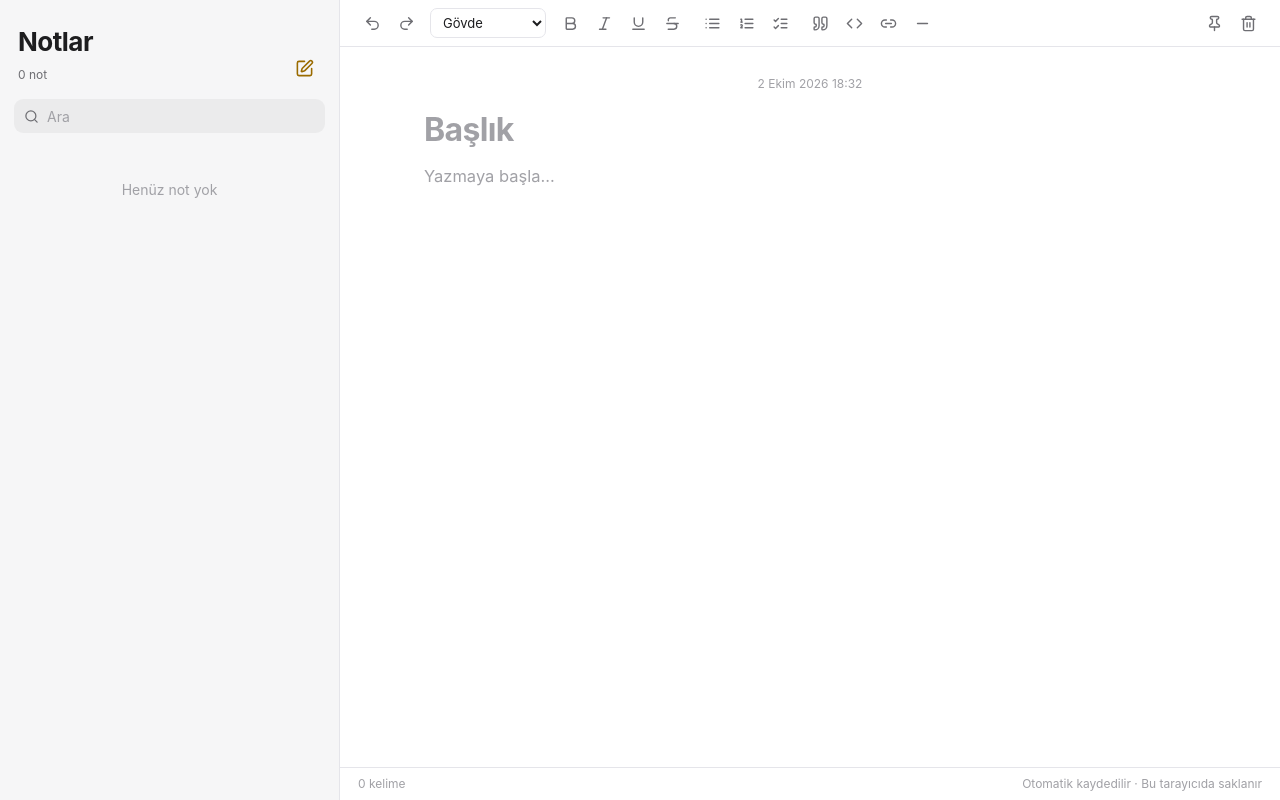
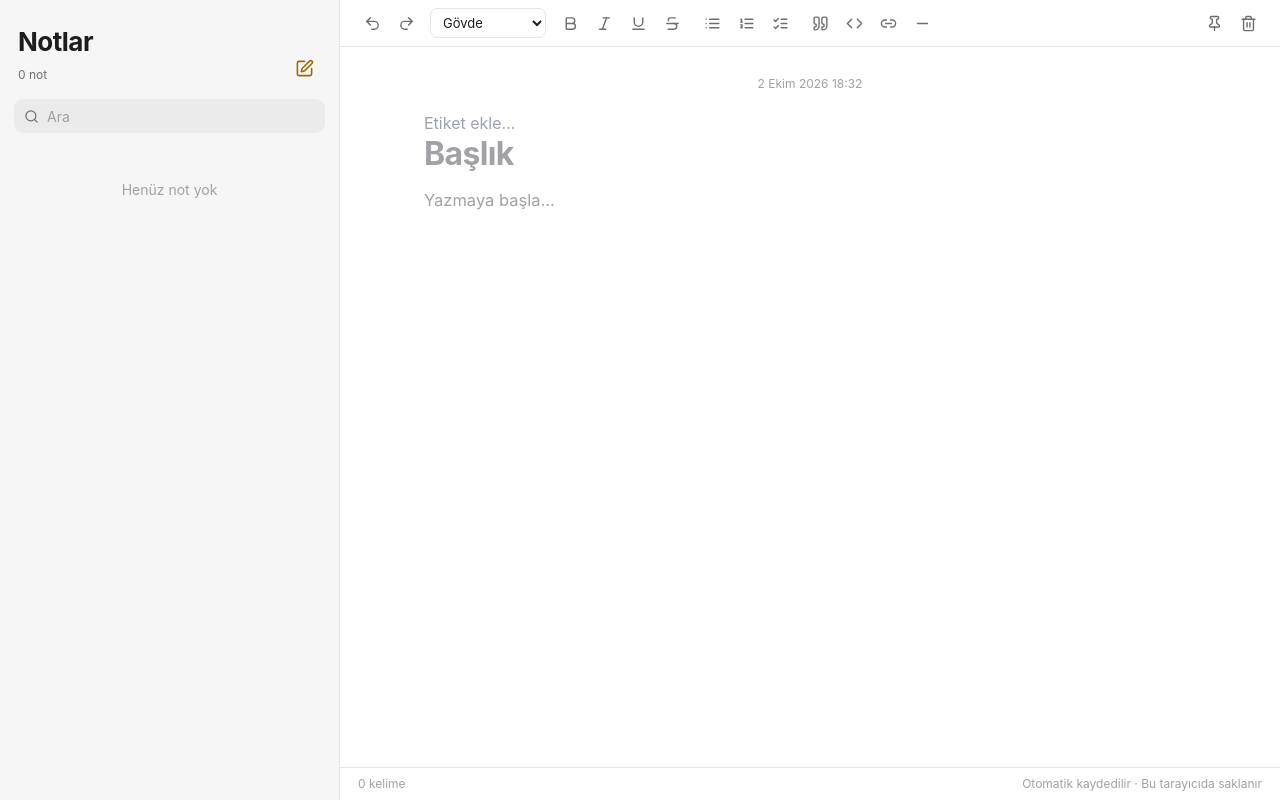
Before and after one commit to enesscigdem/devpilot-sprintboard, a React (Vite) app: page / in a window 1280 px wide. Both pictures are taken after a click on the button "Yeni not". Built offline with nearby package versions, Linux system fonts and the light colour scheme.

Commit message:
devpilot: Not modeline etiket desteği ekle
DevPilot-Execution: c0611e96-bac3-4d45-afaf-e5f881c8bc64

```diff
--- a/src/components/NoteEditor.tsx
+++ b/src/components/NoteEditor.tsx
@@ -1,13 +1,13 @@
 import { useCallback, useEffect, useRef, useState } from "react";
 import {
   Bold, Italic, Underline, Strikethrough, List, ListOrdered, ListChecks, Quote, Code, Link2, Minus,
-  Pin, PinOff, Trash2, Undo2, Redo2,
+  Pin, PinOff, Trash2, Undo2, Redo2, X,
 } from "lucide-react";
 import { formatFullDate, sanitizeHtml, wordCount, type Note } from "@/lib/notes";
 
 type Props = {
   note: Note;
-  onChange: (patch: { title?: string; html?: string }) => void;
+  onChange: (patch: { title?: string; html?: string; tags?: string[] }) => void;
   onTogglePin: () => void;
   onDelete: () => void;
 };
@@ -30,12 +30,14 @@ export default function NoteEditor({ note, onChange, onTogglePin, onDelete }: Pr
   const [block, setBlock] = useState("P");
   const [confirmDelete, setConfirmDelete] = useState(false);
   const [words, setWords] = useState(() => wordCount(note.html));
+  const [tagInput, setTagInput] = useState("");
 
   // Not değişince editör içeriğini yükle; yazarken içerik kullanıcıdadır.
   useEffect(() => {
     if (bodyRef.current) bodyRef.current.innerHTML = note.html;
     setWords(wordCount(note.html));
     setConfirmDelete(false);
+    setTagInput("");
     if (!note.title && !note.html) titleRef.current?.focus();
     // eslint-disable-next-line react-hooks/exhaustive-deps
   }, [note.id]);
@@ -166,6 +168,21 @@ export default function NoteEditor({ note, onChange, onTogglePin, onDelete }: Pr
     }
   };
 
+  const handleAddTag = (rawTag: string) => {
+    const trimmed = rawTag.trim().replace(/^#+/, "").trim();
+    if (!trimmed) return;
+    const currentTags = note.tags ?? [];
+    if (!currentTags.includes(trimmed)) {
+      onChange({ tags: [...currentTags, trimmed] });
+    }
+    setTagInput("");
+  };
+
+  const handleRemoveTag = (tagToRemove: string) => {
+    const currentTags = note.tags ?? [];
+    onChange({ tags: currentTags.filter((t) => t !== tagToRemove) });
+  };
+
   const onPaste = (event: React.ClipboardEvent<HTMLDivElement>) => {
     event.preventDefault();
     const html = event.clipboardData.getData("text/html");
@@ -227,6 +244,40 @@ export default function NoteEditor({ note, onChange, onTogglePin, onDelete }: Pr
           <time className="editor-date" dateTime={new Date(note.updatedAt).toISOString()}>
             {formatFullDate(note.updatedAt)}
           </time>
+          <div className="editor-tags" aria-label="Etiketler">
+            {(note.tags ?? []).map((tag) => (
+              <span key={tag} className="tag-chip">
+                <span>#{tag}</span>
+                <button
+                  type="button"
+                  className="tag-remove"
+                  aria-label={`${tag} etiketini kaldır`}
+                  onClick={() => handleRemoveTag(tag)}
+                >
+                  <X size={12} />
+                </button>
+              </span>
+            ))}
+            <input
+              type="text"
+              className="tag-input"
+              aria-label="Etiket ekle"
+              placeholder="Etiket ekle..."
+              value={tagInput}
+              onChange={(e) => setTagInput(e.target.value)}
+              onKeyDown={(e) => {
+                if (e.key === "Enter" || e.key === ",") {
+                  e.preventDefault();
+                  handleAddTag(tagInput);
+                }
+              }}
+              onBlur={() => {
+                if (tagInput.trim()) {
+                  handleAddTag(tagInput);
+                }
+              }}
+            />
+          </div>
           <textarea ref={titleRef} className="editor-title" rows={1} aria-label="Not başlığı" placeholder="Başlık"
             defaultValue={note.title}
             onChange={(e) => onChange({ title: e.target.value.replace(/\n/g, " ") })}
--- a/src/lib/notes.ts
+++ b/src/lib/notes.ts
@@ -8,6 +8,7 @@ export type Note = {
   updatedAt: number;
   /** ISO 8601 tarih dizesi (YYYY-MM-DD) veya undefined. */
   dueDate?: string;
+  tags: string[];
 };
 
 export const NOTES_KEY = "sprintboard.notes.v2";
@@ -76,7 +77,7 @@ export const newId = () =>
     : `not-${Date.now()}-${Math.random().toString(36).slice(2, 8)}`;
 
 export const createNote = (now = Date.now()): Note => ({
-  id: newId(), title: "", html: "", pinned: false, createdAt: now, updatedAt: now,
+  id: newId(), title: "", html: "", pinned: false, createdAt: now, updatedAt: now, tags: [],
 });
 
 const readJson = (key: string): unknown => {
@@ -110,7 +111,8 @@ function fromStored(entry: unknown, seen: Set<string>): Note | null {
   const now = Date.now();
   const createdAt = num(r.createdAt, now);
   const dueDate = typeof r.dueDate === "string" ? r.dueDate : undefined;
-  return { id, title, html, pinned: r.pinned === true, createdAt, updatedAt: num(r.updatedAt, createdAt), dueDate };
+  const tags = Array.isArray(r.tags) ? r.tags.filter((t): t is string => typeof t === "string") : [];
+  return { id, title, html, pinned: r.pinned === true, createdAt, updatedAt: num(r.updatedAt, createdAt), dueDate, tags };
 }
 
 /** Eski görev kaydını (başlık, açıklama, durum) zengin bir nota çevirir. */
@@ -131,7 +133,7 @@ function fromLegacyTask(entry: unknown, seen: Set<string>, now: number): Note |
     : "";
   const legacyDate = r.dueDate ?? r.due_date ?? r.date;
   const dueDate = typeof legacyDate === "string" ? legacyDate : undefined;
-  return { id, title, html: sanitizeHtml(body + marker), pinned: false, createdAt: now, updatedAt: now, dueDate };
+  return { id, title, html: sanitizeHtml(body + marker), pinned: false, createdAt: now, updatedAt: now, dueDate, tags: [] };
 }
 
 /** Notları yükler; bozuk kayıtları atlar, kayıt yoksa eski görevleri taşır. */
```
